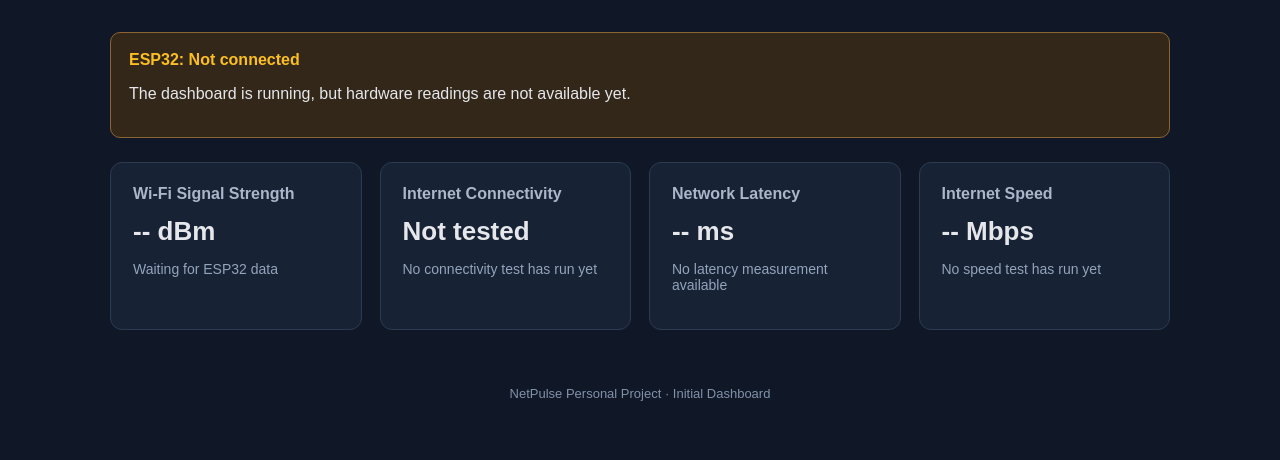
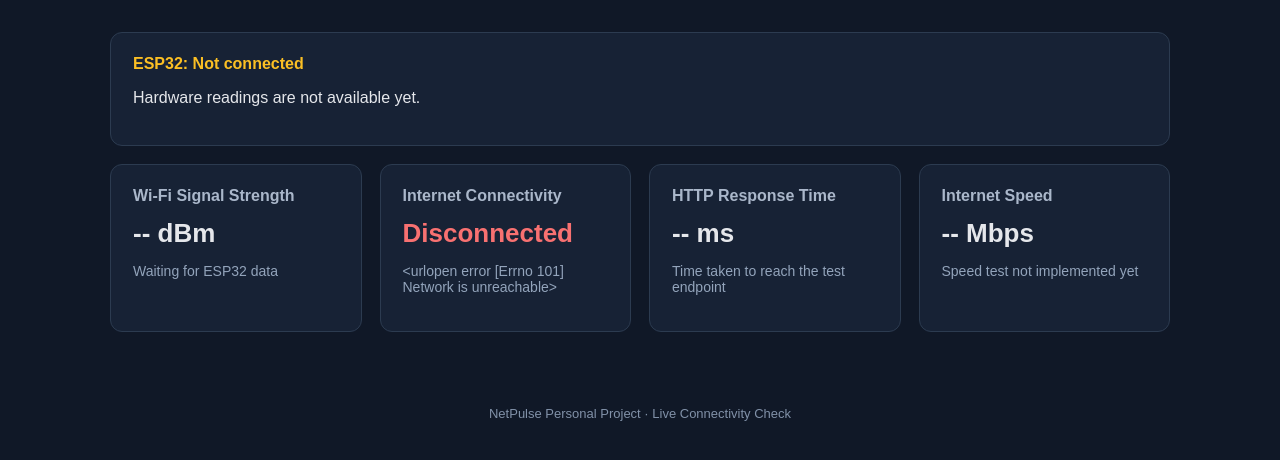
Before and after one commit to lefartt/NetPulse-network-monitor, a Flask app: page / in a window 1280 px wide. Shown: the part 110-570 px from the top of the page. Run offline with Flask 3, Linux system fonts and the light colour scheme; data that the repository does not hold is empty.

Commit message:
Add live internet connectivity monitoring

```diff
--- a/backend/app.py
+++ b/backend/app.py
@@ -1,5 +1,9 @@
 
 """NetPulse Python backend."""
+
+import time
+from urllib.error import URLError
+from urllib.request import Request, urlopen
 
 from flask import Flask, jsonify, render_template
 
@@ -8,6 +12,7 @@ app = Flask(
     template_folder="templates",
 )
 
+
 @app.get("/health")
 def health():
     return jsonify({
@@ -15,10 +20,44 @@ def health():
         "service": "netpulse-backend",
     })
 
+
 @app.get("/")
 def index():
     return render_template("index.html")
 
+
+@app.get("/api/network-check")
+def network_check():
+    """Check external internet connectivity and HTTP response time."""
+    url = "https://www.google.com/generate_204"
+    request = Request(
+        url,
+        headers={"User-Agent": "NetPulse/1.0"},
+    )
+
+    start_time = time.perf_counter()
+
+    try:
+        with urlopen(request, timeout=5) as response:
+            response_time_ms = round(
+                (time.perf_counter() - start_time) * 1000,
+                2,
+            )
+
+            return jsonify({
+                "connected": response.status == 204,
+                "response_time_ms": response_time_ms,
+                "status_code": response.status,
+            })
+
+    except (URLError, TimeoutError, OSError) as error:
+        return jsonify({
+            "connected": False,
+            "response_time_ms": None,
+            "error": str(error),
+        }), 200
+
+
 if __name__ == "__main__":
     # Keep the development server accessible only from this machine.
     app.run(host="127.0.0.1", port=5000, debug=False)
--- a/backend/templates/index.html
+++ b/backend/templates/index.html
@@ -6,9 +6,7 @@
     <meta name="viewport" content="width=device-width, initial-scale=1.0">
     <title>NetPulse | Network Monitor</title>
     <style>
-        * {
-            box-sizing: border-box;
-        }
+        * { box-sizing: border-box; }
 
         body {
             margin: 0;
@@ -23,15 +21,8 @@
             border-bottom: 1px solid #2c3b50;
         }
 
-        header h1 {
-            margin: 0 0 6px;
-            color: #60a5fa;
-        }
-
-        header p {
-            margin: 0;
-            color: #aab7ca;
-        }
+        header h1 { margin: 0 0 6px; color: #60a5fa; }
+        header p { margin: 0; color: #aab7ca; }
 
         main {
             max-width: 1100px;
@@ -39,29 +30,20 @@
             padding: 0 20px;
         }
 
-        .status-banner {
-            padding: 18px;
-            margin-bottom: 24px;
-            background: #332719;
-            border: 1px solid #8b6532;
-            border-radius: 10px;
+        .status-banner, .card {
+            padding: 22px;
+            margin-bottom: 18px;
+            background: #172235;
+            border: 1px solid #2c3b50;
+            border-radius: 12px;
         }
 
-        .status-banner strong {
-            color: #fbbf24;
-        }
+        .status-banner strong { color: #fbbf24; }
 
         .grid {
             display: grid;
             grid-template-columns: repeat(auto-fit, minmax(220px, 1fr));
             gap: 18px;
-        }
-
-        .card {
-            padding: 22px;
-            background: #172235;
-            border: 1px solid #2c3b50;
-            border-radius: 12px;
         }
 
         .card h2 {
@@ -76,10 +58,7 @@
             font-weight: bold;
         }
 
-        .description {
-            color: #93a4bb;
-            font-size: 14px;
-        }
+        .description { color: #93a4bb; font-size: 14px; }
 
         footer {
             padding: 24px;
@@ -87,6 +66,9 @@
             color: #8191a8;
             font-size: 13px;
         }
+
+        .connected { color: #4ade80; }
+        .disconnected { color: #f87171; }
     </style>
 </head>
 <body>
@@ -98,10 +80,7 @@
     <main>
         <section class="status-banner">
             <strong>ESP32: Not connected</strong>
-            <p>
-                The dashboard is running, but hardware readings are not
-                available yet.
-            </p>
+            <p>Hardware readings are not available yet.</p>
         </section>
 
         <section class="grid">
@@ -113,26 +92,62 @@
 
             <article class="card">
                 <h2>Internet Connectivity</h2>
-                <div class="value">Not tested</div>
-                <p class="description">No connectivity test has run yet</p>
+                <div class="value" id="connectivity">Checking...</div>
+                <p class="description" id="connectivity-details">
+                    Testing internet access from the backend
+                </p>
             </article>
 
             <article class="card">
-                <h2>Network Latency</h2>
-                <div class="value">-- ms</div>
-                <p class="description">No latency measurement available</p>
+                <h2>HTTP Response Time</h2>
+                <div class="value" id="latency">-- ms</div>
+                <p class="description">Time taken to reach the test endpoint</p>
             </article>
 
             <article class="card">
                 <h2>Internet Speed</h2>
                 <div class="value">-- Mbps</div>
-                <p class="description">No speed test has run yet</p>
+                <p class="description">Speed test not implemented yet</p>
             </article>
         </section>
     </main>
 
-    <footer>
-        NetPulse Personal Project · Initial Dashboard
-    </footer>
+    <footer>NetPulse Personal Project · Live Connectivity Check</footer>
+
+    <script>
+        async function updateNetworkStatus() {
+            const connectivity = document.getElementById("connectivity");
+            const details = document.getElementById("connectivity-details");
+            const latency = document.getElementById("latency");
+
+            try {
+                const response = await fetch("/api/network-check");
+                const data = await response.json();
+
+                if (data.connected) {
+                    connectivity.textContent = "Connected";
+                    connectivity.className = "value connected";
+                    details.textContent =
+                        "External endpoint reachable (HTTP " +
+                        data.status_code + ")";
+                    latency.textContent = data.response_time_ms + " ms";
+                } else {
+                    connectivity.textContent = "Disconnected";
+                    connectivity.className = "value disconnected";
+                    details.textContent =
+                        data.error || "External endpoint could not be reached";
+                    latency.textContent = "-- ms";
+                }
+            } catch (error) {
+                connectivity.textContent = "Check failed";
+                connectivity.className = "value disconnected";
+                details.textContent = "Could not contact the NetPulse backend";
+                latency.textContent = "-- ms";
+            }
+        }
+
+        updateNetworkStatus();
+        setInterval(updateNetworkStatus, 5000);
+    </script>
 </body>
 </html>
```
